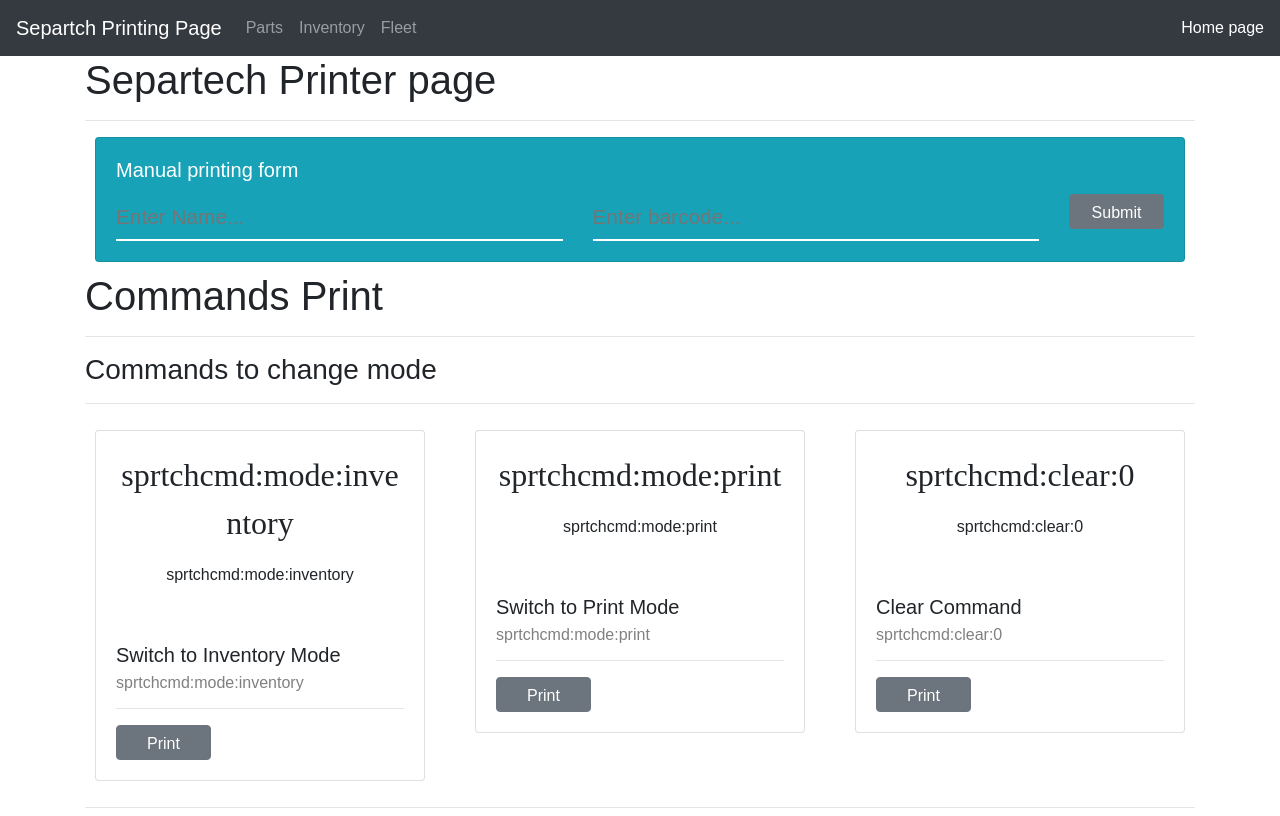
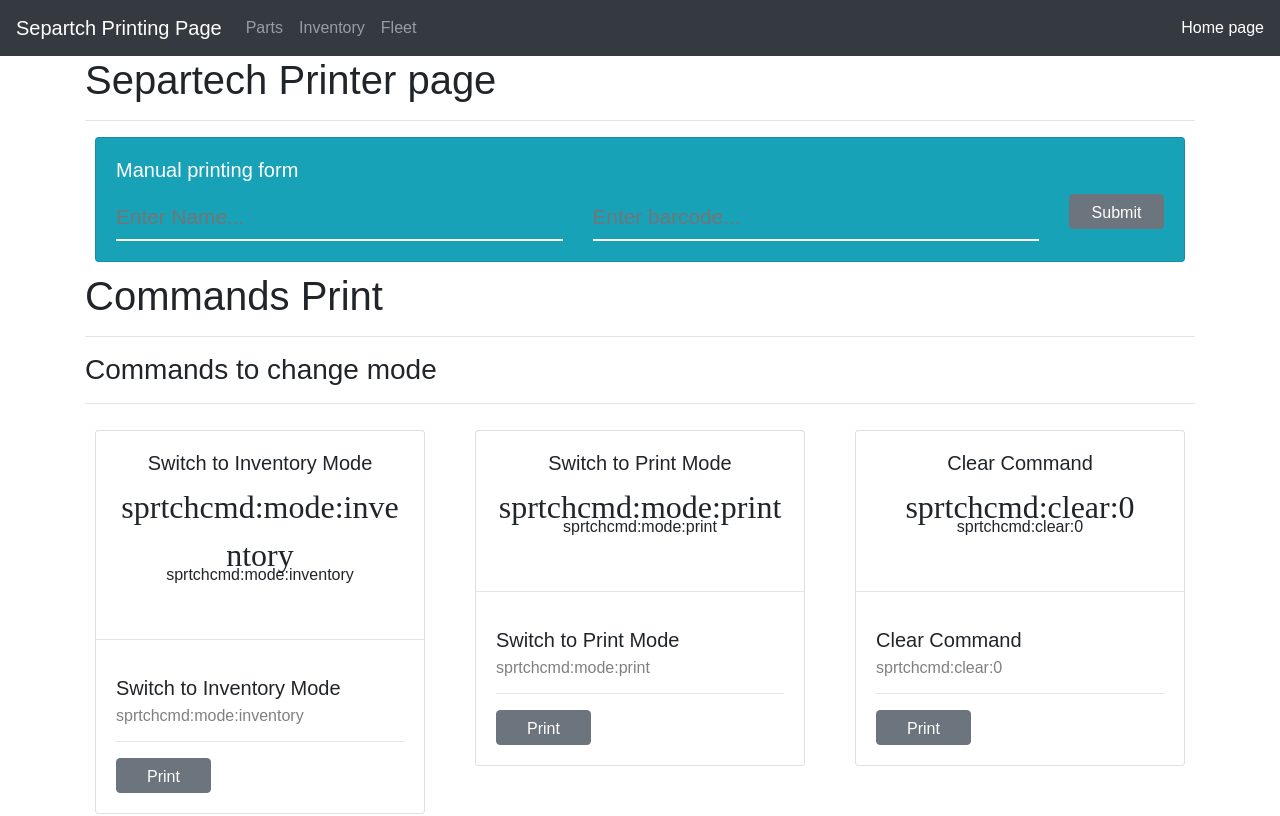
Before and after one commit to Sprtch/huron, a React (Create React App) app: page / in a window 1280 px wide. Shown: the top 816 px of the page. Built offline with nearby package versions, Linux system fonts and the light colour scheme; no server answers; a web font is replaced by a local one.

Commit message:
fix design of barcodes in front page

```diff
--- a/src/component/Barcode.js
+++ b/src/component/Barcode.js
@@ -3,4 +3,5 @@ import styled from "styled-components";
 export const Barcode = styled.p`
   font-family: "Libre Barcode 128";
   font-size: 32px;
+  margin-bottom: -1rem;
 `;
--- a/src/screens/Home.js
+++ b/src/screens/Home.js
@@ -87,9 +87,11 @@ const CommandCard = ({ name, barcode }) => {
     <Col>
       <Card>
         <CardBody top width="100%">
+          <h5 className="text-center">{name}</h5>
           <Barcode className="text-center">{barcode}</Barcode>
           <p className="text-center">{barcode}</p>
         </CardBody>
+        <hr />
         <CardBody>
           <CardTitle tag="h5">{`${name}`}</CardTitle>
           <CardSubtitle style={{ color: "grey" }} tag="h6">
```
